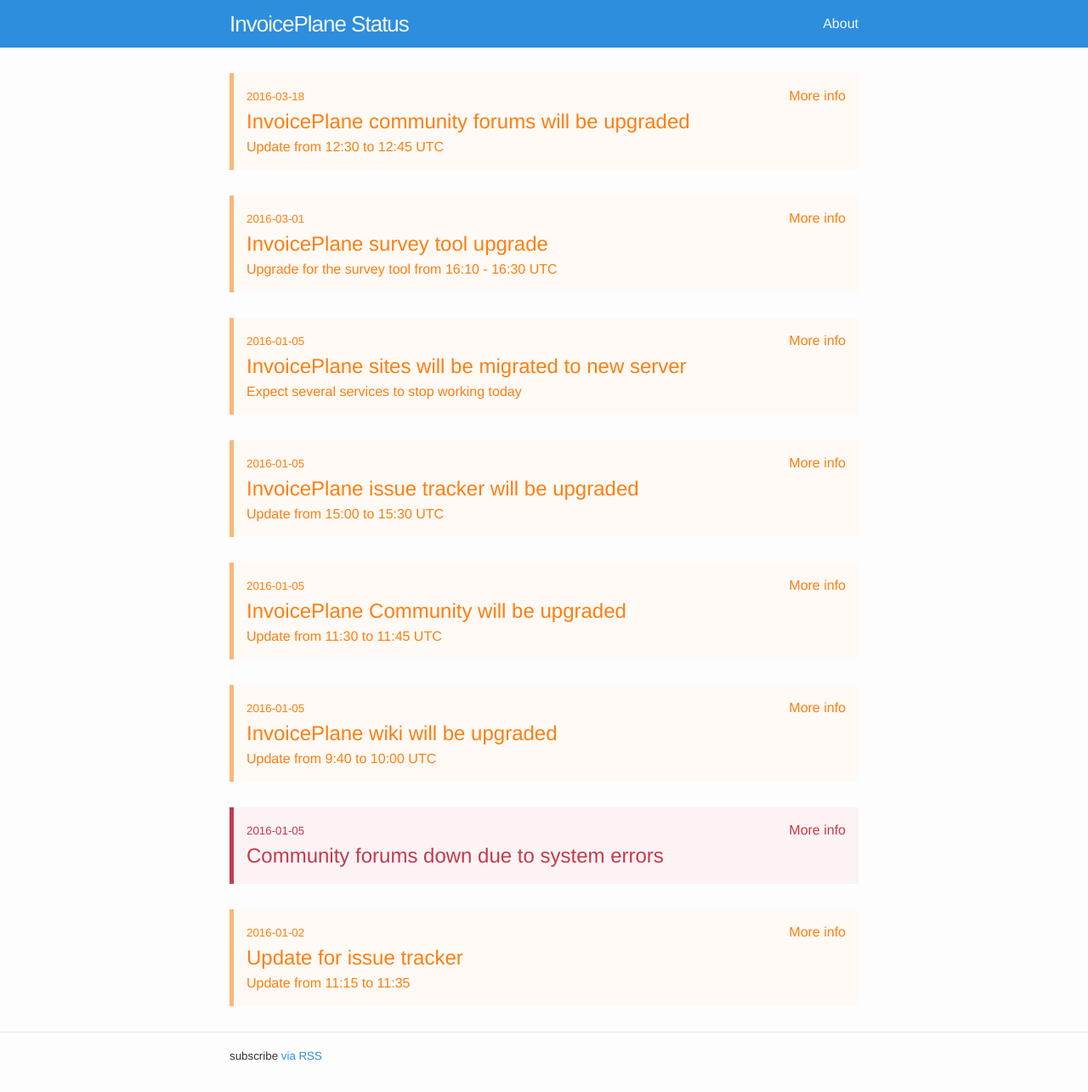
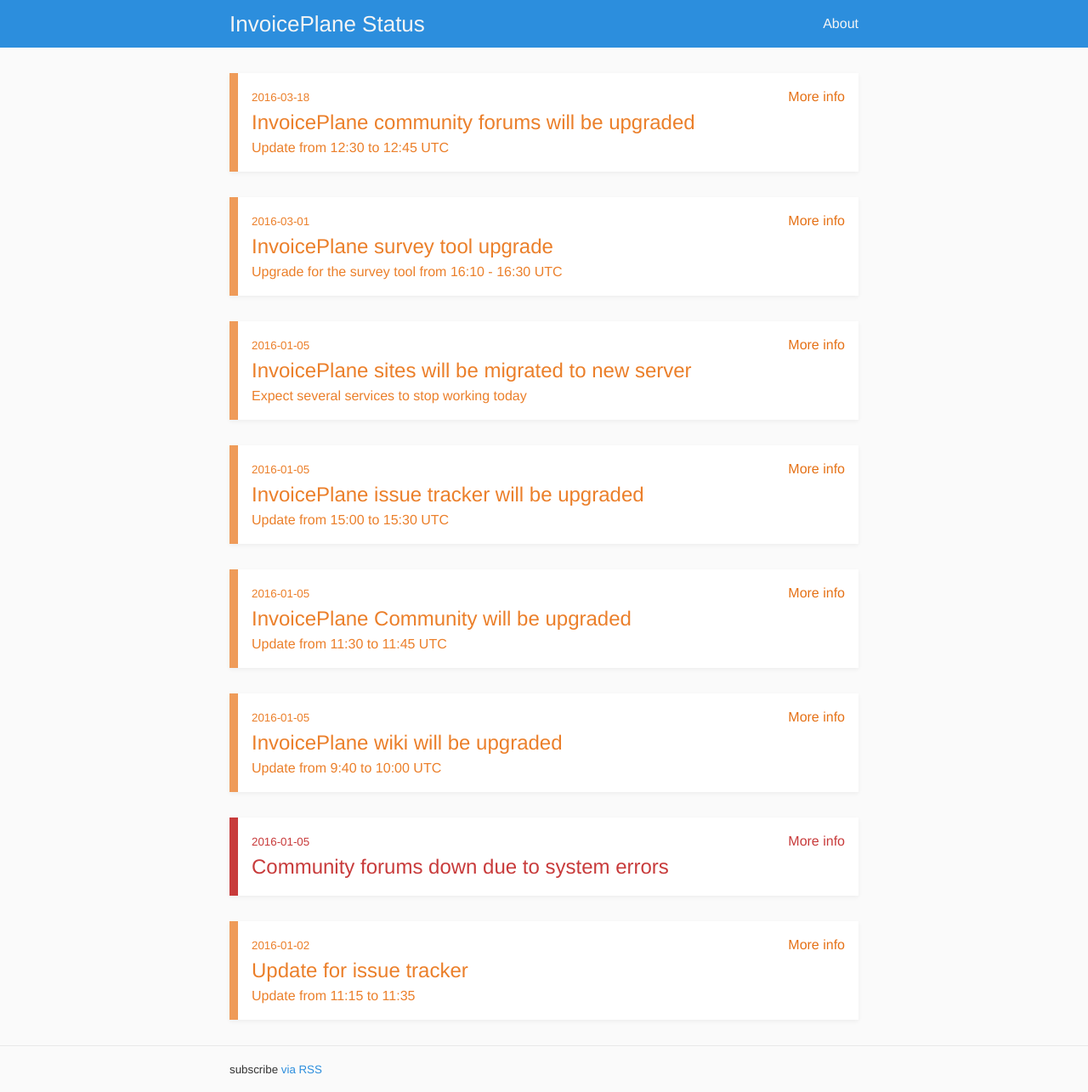
Before and after one commit to InvoicePlane/Status, a Jekyll site: the page built from index.html, in a window 1280 px wide. Shown: the whole page at 85% size. Built offline with Jekyll 4.4.1, drawn with Linux system fonts in a browser that asks for light colours.

Commit message:
Update for the styling

```diff
--- a/_sass/_base.scss
+++ b/_sass/_base.scss
@@ -16,7 +16,7 @@
 body {
     font: $base-font-weight #{$base-font-size}/#{$base-line-height} $base-font-family;
     color: $text-color;
-    background-color: $background-color;
+    background-color: #fafafa;
     -webkit-text-size-adjust: 100%;
     -webkit-font-feature-settings: "kern" 1;
     -moz-font-feature-settings: "kern" 1;
--- a/_sass/_layout.scss
+++ b/_sass/_layout.scss
@@ -21,7 +21,7 @@
   font-size: 26px;
   font-weight: 300;
   line-height: 56px;
-  letter-spacing: -1px;
+  letter-spacing: 0;
   margin-bottom: 0;
   float: left;
   color: #f5f5f5;
@@ -159,26 +159,27 @@
  * Entry
  */
 .entry {
-  padding: 15px;
-  background: #f5f5f5;
-  border-left: 5px solid #e5e5e5;
+  padding: 1rem;
+  background: #fff;
+  border-left: 10px solid #e5e5e5;
+  box-shadow: 0px 2px 5px 0px rgba(0,0,0,.05);
 
   &-warning {
     border-color: $color-warning;
-    background: lighten($color-warning, 25%);
-    color: darken($color-warning, 20%);
+    //background: lighten($color-warning, 32%);
+    color: darken($color-warning, 10%);
 
     a {
-      color: darken($color-warning, 20%);
+      color: darken($color-warning, 15%);
       &:hover {
-        color: darken($color-warning, 30%);
+        color: darken($color-warning, 20%);
       }
     }
   }
 
   &-error {
     border-color: $color-error;
-    background: lighten($color-error, 47%);
+    //background: lighten($color-error, 47%);
     color: $color-error;
 
     a {
--- a/css/main.scss
+++ b/css/main.scss
@@ -20,8 +20,8 @@
 $grey-color-light: lighten($grey-color, 40%);
 $grey-color-dark:  darken($grey-color, 25%);
 
-$color-warning:     #FFB576;
-$color-error:       #C6394D;
+$color-warning:     #EF9B59;
+$color-error:       #C83B3B;
 
 // Width of the content area
 $content-width:    800px;
```
